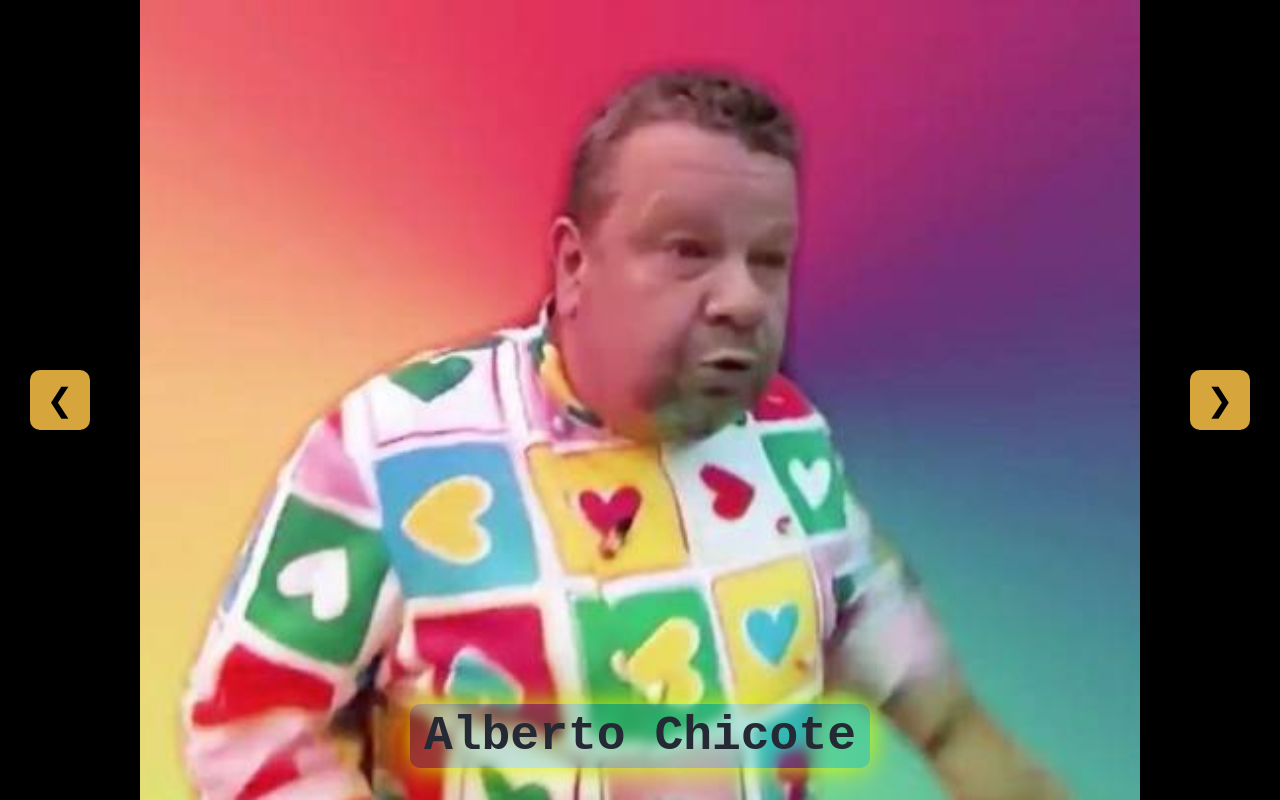
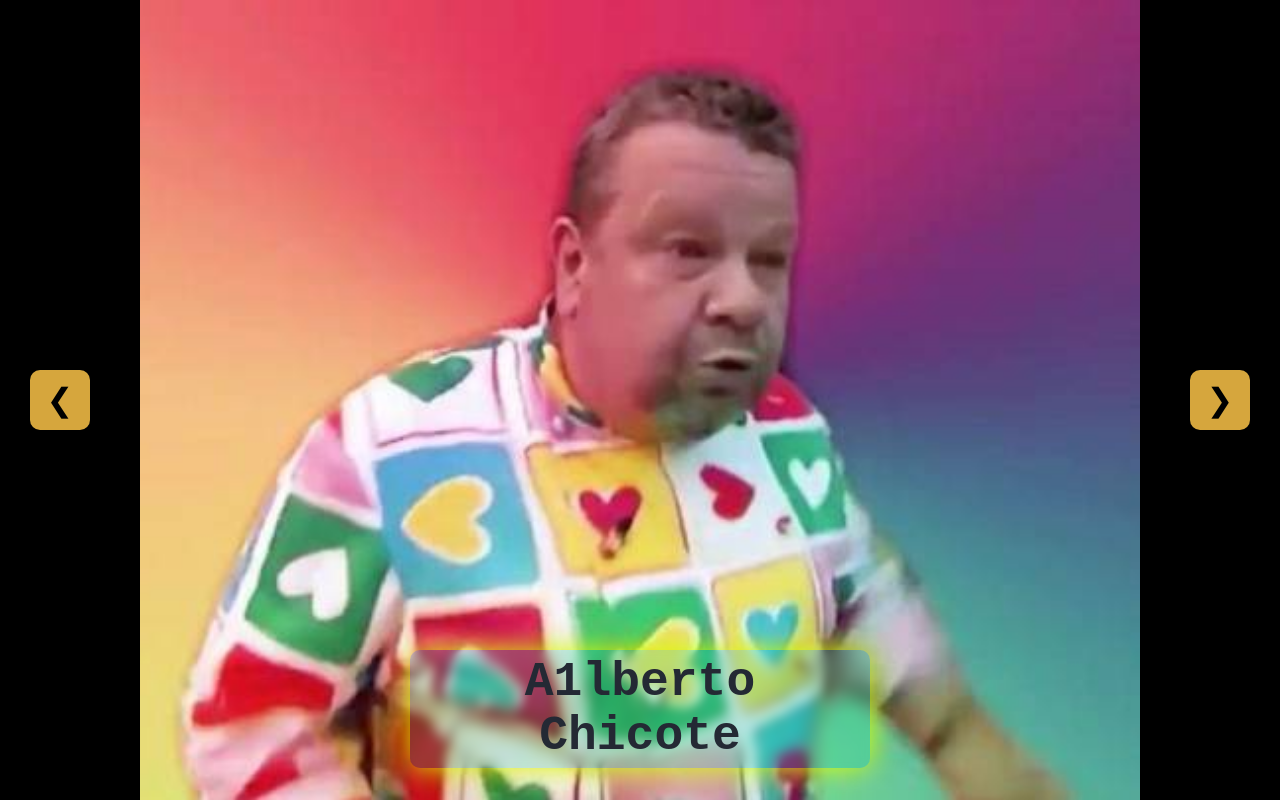
Before and after one commit to Tenerec123/Mis-dolos, a plain HTML site: page index.html in a window 1280 px wide. Drawn offline with Linux system fonts and the light colour scheme.

Commit message:
Update index.html

```diff
--- a/index.html
+++ b/index.html
@@ -11,7 +11,7 @@
         <div class="slides">
             <div class="slide">
                 <a href="https://youtu.be/vt5lsHfkmQM">
-                    <h1>Alberto Chicote</h1>
+                    <h1>A1lberto Chicote</h1>
                 </a>
                 <img src="Alberto.jpg" alt="Alberto">
             </div>
```
